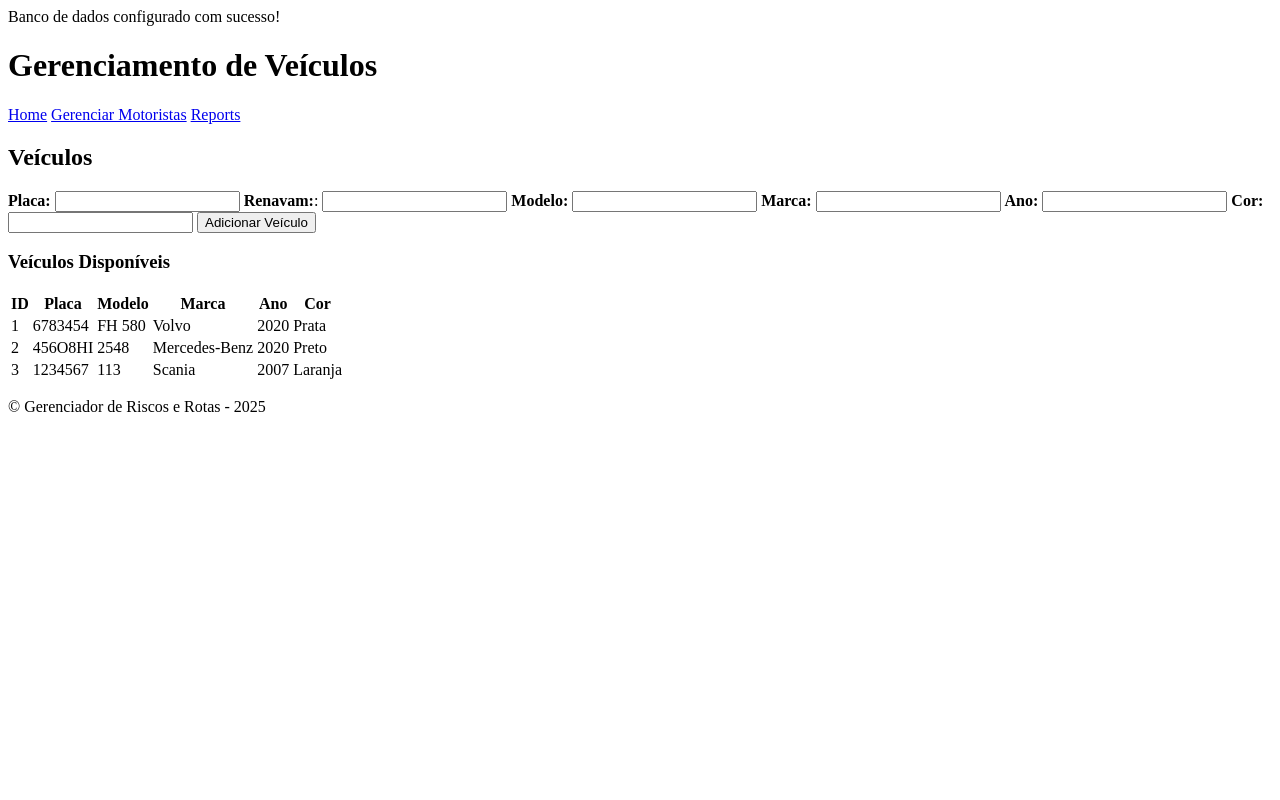
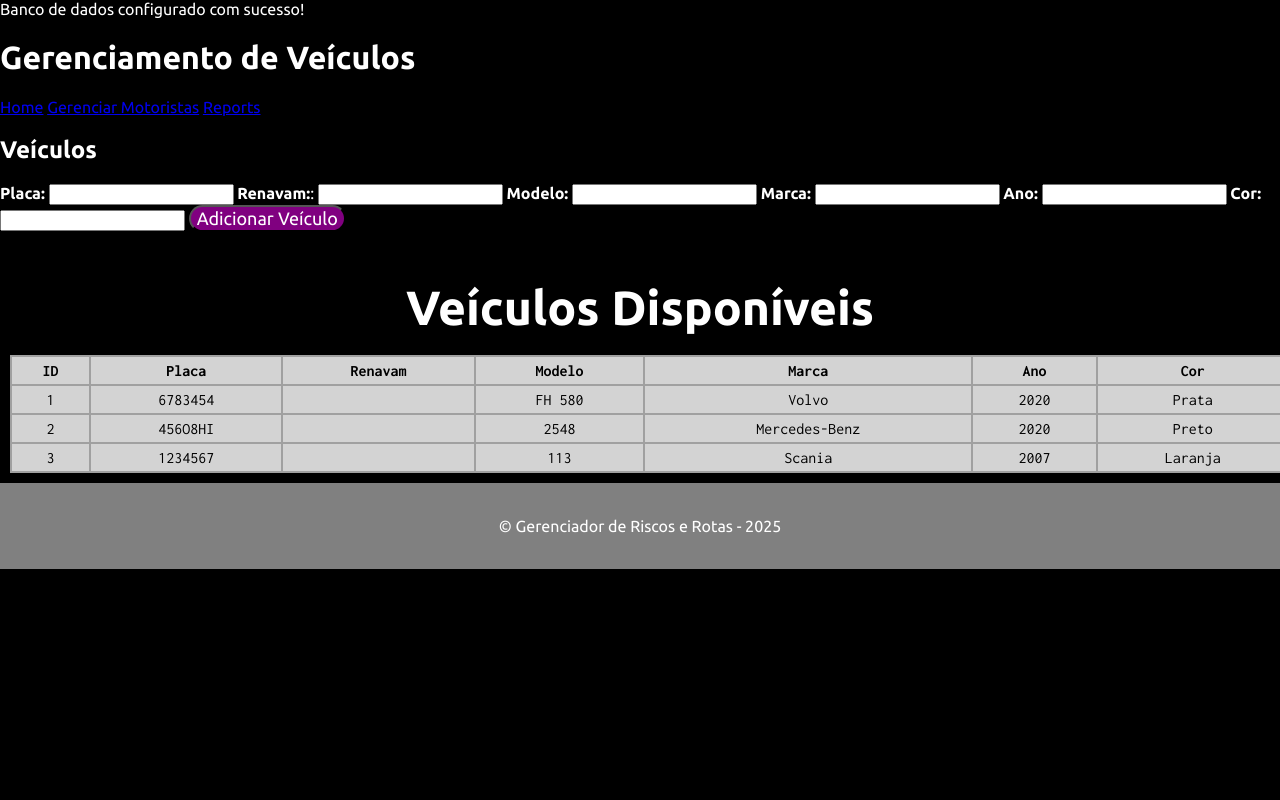
Before and after one commit to K4ds0n-F1l1pp1/WorkPage, a PHP site: page /src/veiculos.php in a window 1280 px wide. Run offline with PHP 8.4, Linux system fonts and the light colour scheme; data comes from the database, SQL or seed files in the repository; both versions use the stored data as it was before the commit.

Commit message:
Fazendo mudanças

```diff
--- a/Cadastro-Empresa-SQLite/css/style.css
+++ b/Cadastro-Empresa-SQLite/css/style.css
@@ -1,6 +1,6 @@
 :root {
     --cor_div: aliceblue;
-    --cor_nav_itens: black;
+    --cor_nav_letra: black;
 }
 
 .navegacao_drivers {
@@ -10,8 +10,8 @@
     box-shadow: 0px 0px 20px rgba(0, 0, 0, 0.2);
 }
 
-.navegacao_drivers a {
-    display: contents;
+.navegacao_drivers li {
+    display: flex;
     justify-content: space-evenly;
     text-decoration: solid black;
     color: var(--cor_nav_itens);
--- /dev/null
+++ b/Cadastro-Empresa-SQLite/css/style_drivers.css
@@ -0,0 +1,78 @@
+@import url('https://fonts.googleapis.com/css2?family=Ubuntu:ital,wght@0,300;0,400;0,500;0,700;1,300;1,400;1,500;1,700&display=swap');
+
+:root {
+    --cor_div: grey;
+    --cor_nav_letra: black;
+    --cor_nav_button: purple;
+    --cor_nav_button_hover: aliceblue;
+    --fonte_letras:"Ubuntu", serif; font-weight: 400;
+}
+
+.navegacao_drivers {
+    background-color: var(--cor_div);
+    padding: 24px;
+    border-radius: 20px;
+    box-shadow: 0px 0px 20px rgba(0, 0, 0, 0.2);
+    font-family: var(--fonte_letras);
+}
+
+ul {
+    list-style-type: none;
+    margin: 0;
+    padding: 0;
+    overflow: hidden;
+}
+
+li {
+    text-decoration: solid black;
+    color: var(--cor_nav_itens);
+}
+
+button {
+    background-color: var(--cor_nav_button);
+    color: white;
+    border-radius: 16px;
+    font-size: 18px;
+    font-family: var(--fonte_letras);
+}
+
+button:hover {
+    background-color: var(--cor_nav_button_hover);
+    color: black;
+    transition: background-color 0.8s ease;
+    font-family: var(--fonte_letras);
+    cursor: pointer;
+}
+
+div {
+    margin-top: 20px;
+    display: flex;
+}
+
+body {
+    background-color: black;
+    color: white;
+    font-family: var(--fonte_letras);
+    margin: 0;
+    padding: 0;
+    display: flex;
+    flex-direction: column;
+    min-height: 100vh;
+}
+
+h3 {
+    text-align: center;
+    margin-bottom: 20px;
+    font-size: 3em;
+}
+
+.footer {
+    background-color: var(--cor_div);
+    color: var(--cor_nav_itens);
+    padding: 18px;
+    text-align: center;
+    font-family: var(--fonte_letras);
+    position: relative;
+    bottom: 0;
+    margin: 0%;
+}
--- /dev/null
+++ b/Cadastro-Empresa-SQLite/css/style_table.css
@@ -0,0 +1,26 @@
+@import url('https://fonts.googleapis.com/css2?family=Inconsolata:wght@200..900&family=Ubuntu:ital,wght@0,300;0,400;0,500;0,700;1,300;1,400;1,500;1,700&display=swap');
+
+.tabela {
+    text-align: center;
+    border-collapse: collapse;
+    padding: 10px;
+    margin: 10px;
+    height: 20%;
+    display: table;
+    width: 100%;
+}
+
+.tabela_top {
+    width: 100% !important;
+}
+
+th, td {
+    background-color: lightgrey;
+    color: black;
+    border: 2px solid rgb(160 160 160);
+    font-family: "Inconsolata", serif;
+    text-align: center;
+    padding: 5px;
+    margin:auto;
+    height: auto;
+}
--- a/Cadastro-Empresa-SQLite/index.php
+++ b/Cadastro-Empresa-SQLite/index.php
@@ -1,4 +1,4 @@
-<?php include __DIR__ . 'init.php'; ?>
+ <?php include __DIR__ . 'init.php'; ?>
 
 <!DOCTYPE html>
 <html lang="pt-br">
--- a/Cadastro-Empresa-SQLite/src/veiculos.php
+++ b/Cadastro-Empresa-SQLite/src/veiculos.php
@@ -7,7 +7,8 @@
     <meta name="viewport" content="width=device-width, initial-scale=1.0">
     <title>Gerenciamento de Veículos</title>
     <link rel="shortcut icon" href="imagens/logistica.png">
-    <link rel="stylesheet" href="/css/style.css">
+    <link rel="stylesheet" href="/css/style_drivers.css">
+    <link rel="stylesheet" href="/css/style_table.css">
 </head>
 <body>
     <header class="header_veiculos">
@@ -39,15 +40,16 @@
             <label for="color"><strong>Cor:</strong></label>
             <input type="char(20)" id="color" name="cor" maxlength="20" required>
 
-            <button type="submit" href="sucesso.php">Adicionar Veículo</button>
+            <button type="submit">Adicionar Veículo</button>
         </form>
 
         <h3>Veículos Disponíveis</h3>
-        <table>
+        <table class="tabela">
             <thead>
                 <tr>
                     <th>ID</th>
                     <th>Placa</th>
+                    <th>Renavam</th>
                     <th>Modelo</th>
                     <th>Marca</th>
                     <th>Ano</th>
@@ -60,7 +62,7 @@
                     $stmt = $db->prepare("INSERT INTO veiculos (placa, renavam, modelo, marca, ano, cor) VALUES (?, ?, ?, ?, ?, ?)");
                     $stmt->execute([
                         $_POST['placa'],
-                        $_POST['ranavam'],
+                        $_POST['renavam'],
                         $_POST['modelo'],
                         $_POST['marca'],
                         $_POST['ano'],
@@ -73,6 +75,7 @@
                     echo "<tr>
                             <td>{$veiculo['id']}</td>
                             <td>{$veiculo['placa']}</td>
+                            <td>{$veiculo['renavam']}</td>
                             <td>{$veiculo['modelo']}</td>
                             <td>{$veiculo['marca']}</td>
                             <td>{$veiculo['ano']}</td>
@@ -83,7 +86,7 @@
             </tbody>
         </table>
     </main>
-    <footer class="footer.veiculos">
+    <footer class="footer">
         <p>&copy; Gerenciador de Riscos e Rotas - 2025</p>
     </footer>
 </body>
```
Also changed, not shown: Cadastro-Empresa-SQLite/src/drivers.php (+35 -17 lines), Cadastro-Empresa-SQLite/src/removerMotorista.php (renamed from Cadastro-Empresa-SQLite/removerVeiculo.php, +15 -2 lines), Cadastro-Empresa-SQLite/database.sqlite (deleted), Cadastro-Empresa-SQLite/src/database.sqlite (added), Cadastro-Empresa-SQLite/src/db/database.sqlite.
